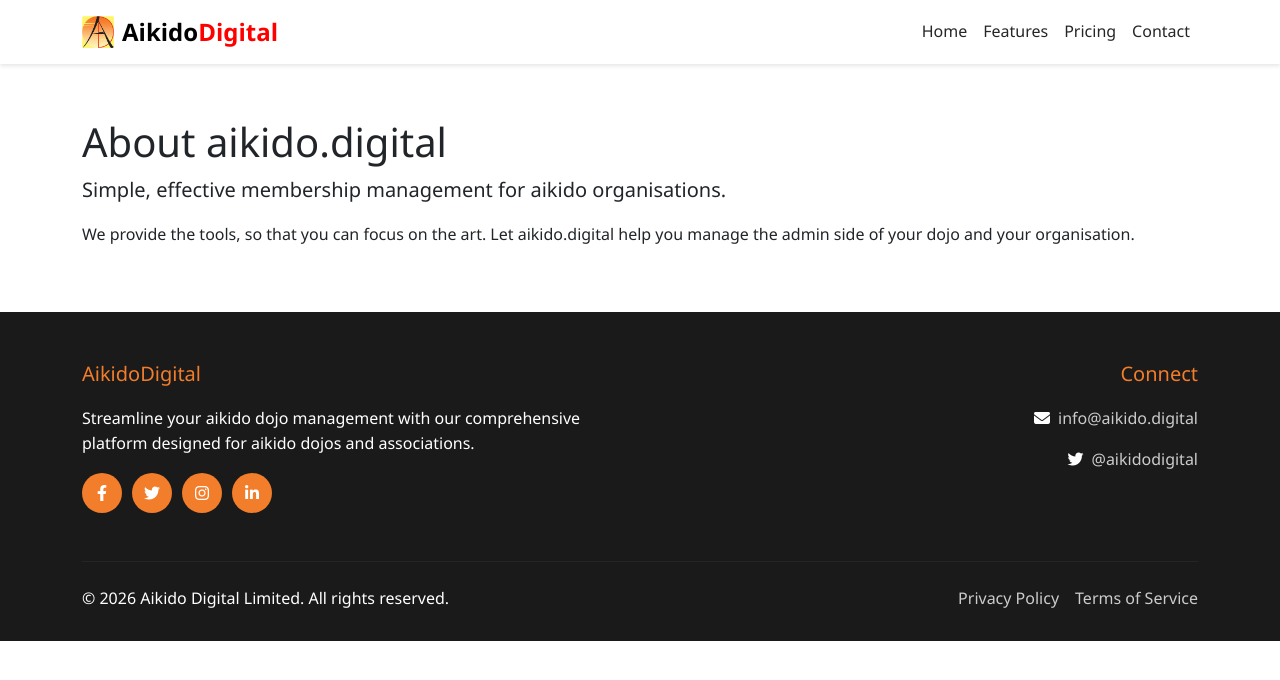
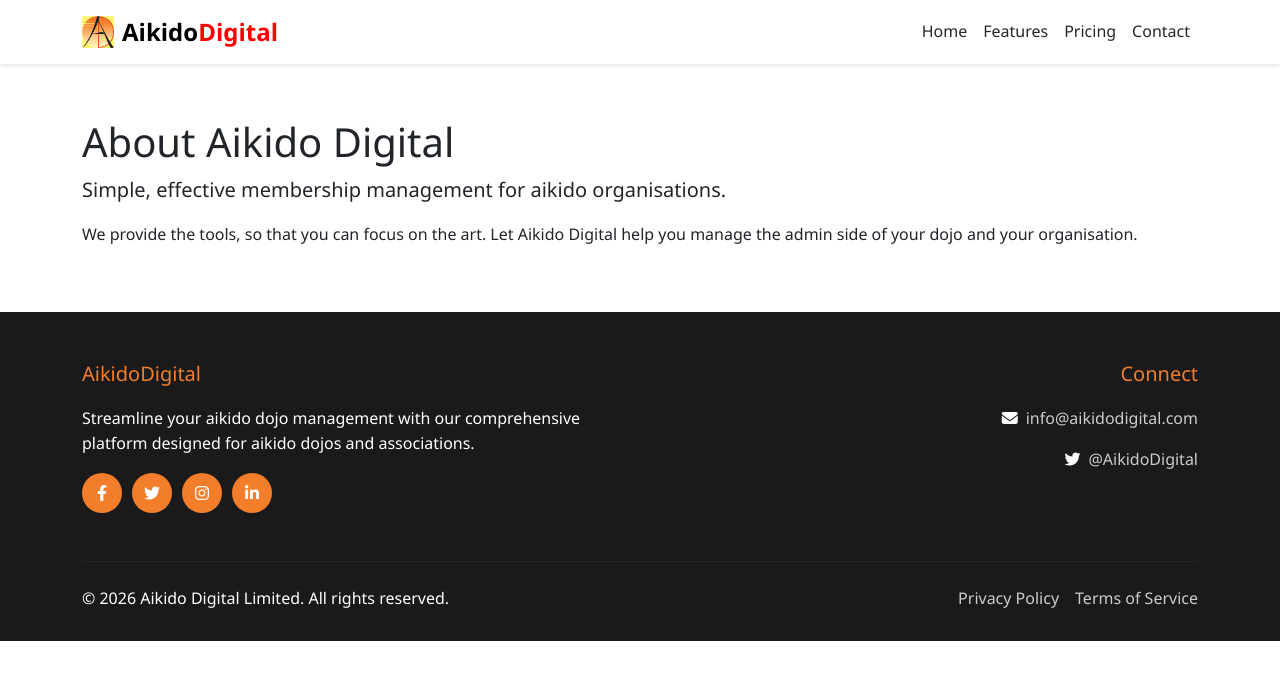
Before and after one commit to pavlakis/aikido-digital-marketing-site, a Vue app: page /about in a window 1280 px wide. Shown: the top 680 px of the page. Built offline with nearby package versions, Linux system fonts and the light colour scheme.

Commit message:
Add Aikido Digital references

```diff
--- a/index.html
+++ b/index.html
@@ -4,7 +4,7 @@
     <meta charset="utf-8" />
     <meta name="viewport" content="width=device-width, initial-scale=1.0" />
     <meta name="description" content="Simple membership management for aikido organisations. We provide the tools, so that you can focus on the art.">
-    <title>aikido.digital - Aikido Membership Management</title>
+    <title>Aikido Digital - Aikido Membership Management</title>
     <link href="https://cdnjs.cloudflare.com/ajax/libs/font-awesome/6.4.0/css/all.min.css" rel="stylesheet">
     <link rel="icon" type="image/x-icon" href="/favicon.ico">
     <link rel="apple-touch-icon" href="/apple-touch-icon.png">
--- a/src/App.vue
+++ b/src/App.vue
@@ -22,8 +22,8 @@
           <!-- Contact info moved to the right column and right-aligned on md+ -->
           <div class="col-lg-6 col-md-6 mb-4 text-md-end">
             <h5>Connect</h5>
-            <p><i class="fas fa-envelope me-2" aria-hidden="true"></i><a href="mailto:info@aikidodigital.com">info@aikido.digital</a></p>
-            <p><i class="fab fa-twitter me-2" aria-hidden="true"></i><a href="https://twitter.com/aikidodigital" target="_blank">@aikidodigital</a></p>
+            <p><i class="fas fa-envelope me-2" aria-hidden="true"></i><a href="mailto:info@aikidodigital.com">info@aikidodigital.com</a></p>
+            <p><i class="fab fa-twitter me-2" aria-hidden="true"></i><a href="https://twitter.com/aikidodigital" target="_blank">@AikidoDigital</a></p>
           </div>
         </div>
         <hr class="my-4" style="border-color: #444;">
--- a/src/views/About.vue
+++ b/src/views/About.vue
@@ -1,9 +1,9 @@
 <template>
   <div>
     <div class="container py-5">
-      <h1>About aikido.digital</h1>
+      <h1>About Aikido Digital</h1>
       <p class="lead">Simple, effective membership management for aikido organisations.</p>
-      <p>We provide the tools, so that you can focus on the art. Let aikido.digital help you manage the admin side of your dojo and your organisation.</p>
+      <p>We provide the tools, so that you can focus on the art. Let Aikido Digital help you manage the admin side of your dojo and your organisation.</p>
     </div>
   </div>
 </template>
--- a/src/views/ContactView.vue
+++ b/src/views/ContactView.vue
@@ -6,7 +6,7 @@
           <div class="col-lg-8">
             <div class="text-center mb-5">
               <h1 id="contact-heading" class="display-4 fw-bold text-dark mb-3">Get In Touch</h1>
-              <p class="lead text-muted">Have questions about aikido.digital? We're here to help.</p>
+              <p class="lead text-muted">Have questions about Aikido Digital? We're here to help.</p>
             </div>
 
             <form @submit.prevent="submitForm" class="bg-white p-5 rounded-3 shadow" novalidate>
--- a/src/views/Home.vue
+++ b/src/views/Home.vue
@@ -24,7 +24,7 @@
       <div class="container">
         <div class="text-center mb-5">
           <h2 id="trusted-heading" class="display-5 fw-bold mb-4 trusted-section-heading">Trusted by Leading Aikido Organisations</h2>
-          <p class="lead trusted-section-lead">Join these dojos and associations managing their memberships with aikido.digital</p>
+          <p class="lead trusted-section-lead">Join these dojos and associations managing their memberships with Aikido Digital</p>
         </div>
 
         <div class="row g-4 align-items-center justify-content-center">
```
